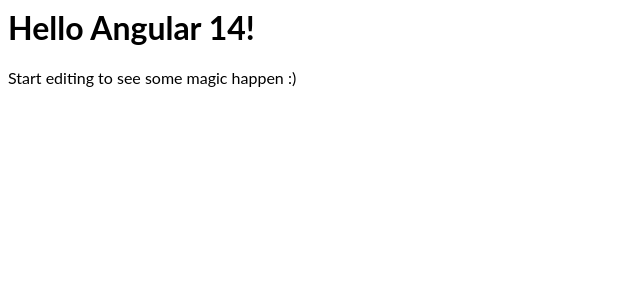
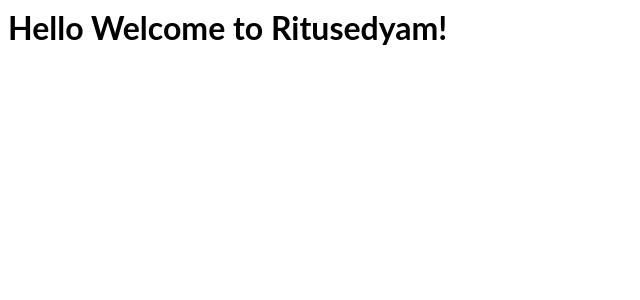
Before and after one commit to ritusedyam/ritusedyam-mobile-app, an Angular app: page / in a window 1280 px wide. Shown: the top 300 px of the page, without its empty margins (0-640 px from the left). Built offline with nearby package versions, Linux system fonts and the light colour scheme.

Commit message:
2 files modified

```diff
--- a/src/app/app.component.html
+++ b/src/app/app.component.html
@@ -1,4 +1 @@
 <hello name="{{ name }}"></hello>
-<p>
-  Start editing to see some magic happen :)
-</p>
--- a/src/app/app.component.ts
+++ b/src/app/app.component.ts
@@ -6,5 +6,5 @@
   styleUrls: [ './app.component.css' ]
 })
 export class AppComponent  {
-  name = 'Angular ' + VERSION.major;
+  name = 'Welcome to Ritusedyam';
 }
```
